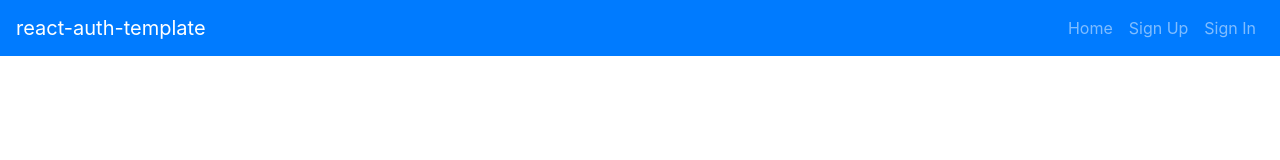
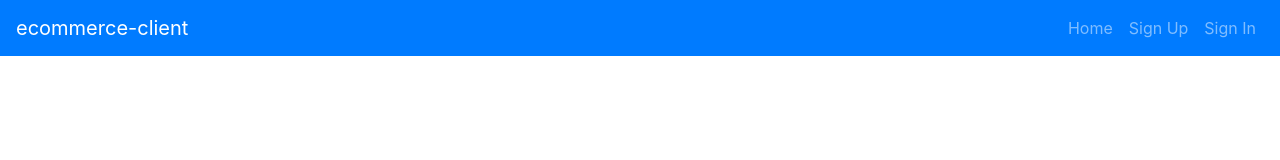
Before and after one commit to render-babyyoda/ecommerce-client, a React app: page / in a window 1280 px wide. Shown: the top 160 px of the page. Built offline with nearby package versions, Linux system fonts and the light colour scheme.

Commit message:
First deploy attempt - ces

```diff
--- a/src/components/Header/Header.js
+++ b/src/components/Header/Header.js
@@ -25,7 +25,7 @@ const alwaysOptions = (
 const Header = ({ user }) => (
   <Navbar bg="primary" variant="dark" expand="md">
     <Navbar.Brand href="#">
-      react-auth-template
+      ecommerce-client
     </Navbar.Brand>
     <Navbar.Toggle aria-controls="basic-navbar-nav" />
     <Navbar.Collapse id="basic-navbar-nav">
```
Also changed, not shown: package.json (+10 -10 lines), 2 other files (tests, documents, lock files or other folders).
